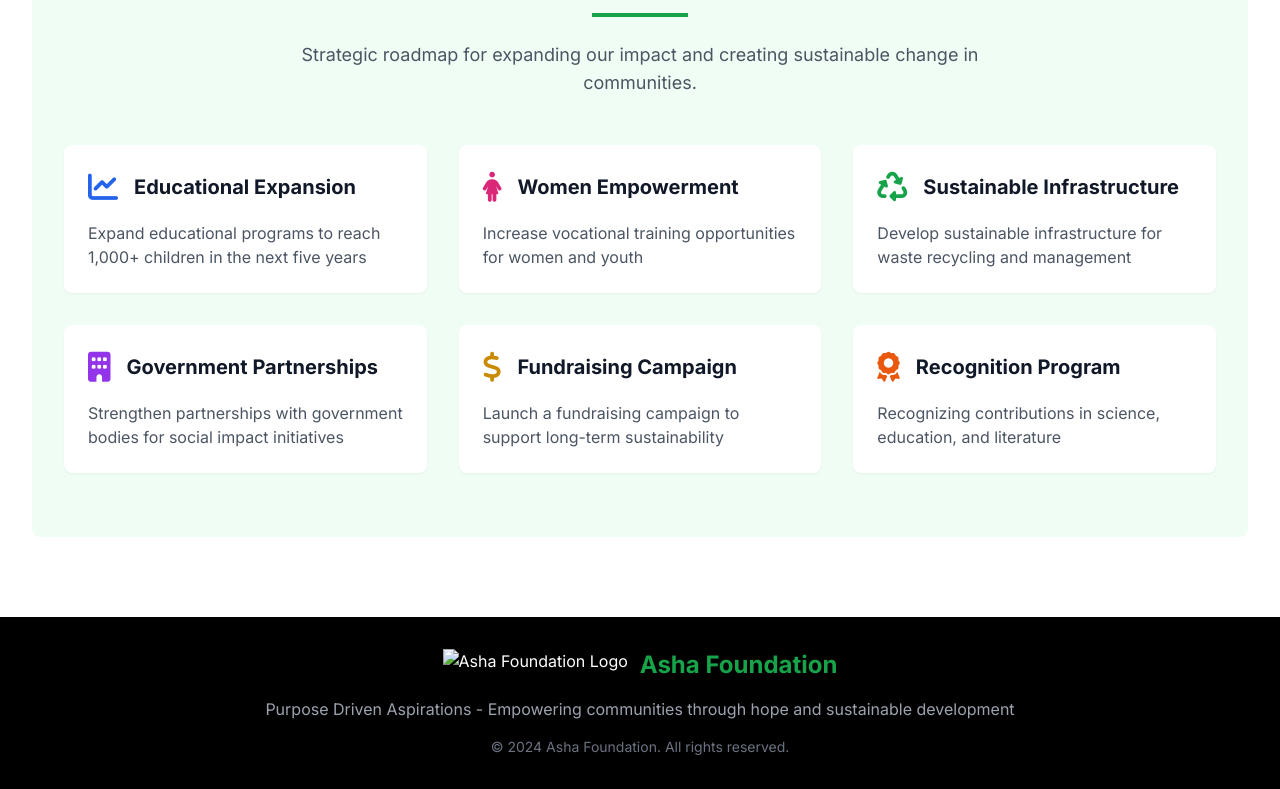
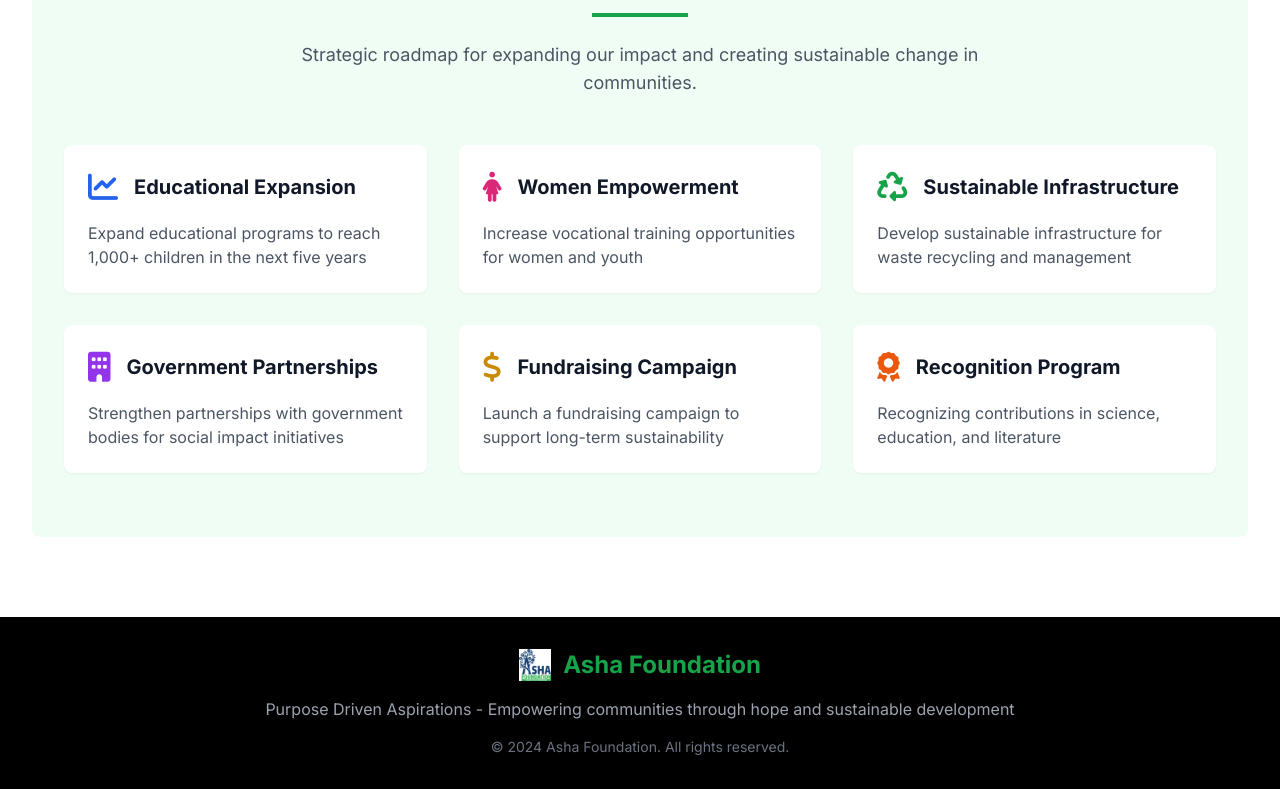
Before and after one commit to asermedia/asha-foundation, a plain HTML site: page research-reports.html in a window 1280 px wide. Shown: the part 2216-3005 px from the top of the page. Drawn offline with nearby package versions, Linux system fonts and the light colour scheme.

Commit message:
update:footer logo path

```diff
--- a/research-reports.html
+++ b/research-reports.html
@@ -340,7 +340,7 @@
         <div class="max-w-7xl mx-auto px-4 sm:px-6 lg:px-8">
             <div class="text-center">
                 <div class="flex items-center justify-center space-x-3 mb-4">
-                    <img src="/lovable-uploads/cff6870e-1a55-4b46-8d8d-42d0c684254f.png" alt="Asha Foundation Logo" class="h-8 w-auto">
+                    <img src="./assets/logo.jpeg" alt="Asha Foundation Logo" class="h-8 w-auto">
                     <h3 class="text-2xl font-bold text-green-600">Asha Foundation</h3>
                 </div>
                 <p class="text-gray-400 mb-4">Purpose Driven Aspirations - Empowering communities through hope and sustainable development</p>
```
